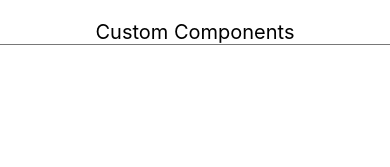
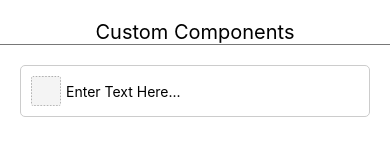
Before and after one commit to dev-fuad/FUComponents, a React Native app: screen / in a window 390 px wide. Shown: the top 167 px of the page. Built offline with nearby package versions, Linux system fonts and the light colour scheme.

Commit message:
Implemented custom text input with icon and validation

```diff
--- a/App.js
+++ b/App.js
@@ -2,12 +2,29 @@ import React from 'react';
 import { StyleSheet, Text, View } from 'react-native';
 
 import Navbar from './app/components/common/Navbar';
+import TextField from './app/components/common/TextField';
+
+import icon from './assets/icon.png';
 
 export default class App extends React.Component {
+  state = {
+    text: '',
+  };
+
   render() {
+    const { text } = this.state;
     return (
       <View style={styles.container}>
         <Navbar title="Custom Components" />
+        <View style={{ flex: 1, alignItems: 'stretch', padding: 20 }}>
+          <TextField
+            icon={icon}
+            placeholder="Enter Text Here..."
+            value={text}
+            onChangeText={text => this.setState({ text })}
+            validator={() => text.length > 4}
+          />
+        </View>
       </View>
     );
   }
--- /dev/null
+++ b/app/components/common/TextField.js
@@ -0,0 +1,84 @@
+import React, { Component } from 'react';
+import { StyleSheet, TextInput, View, Image } from 'react-native';
+
+const styles = StyleSheet.create({
+  container: {
+    flexDirection: 'row',
+    alignItems: 'stretch',
+
+    borderWidth: 1,
+    borderRadius: 5,
+    padding: 5,
+  },
+  icon: {
+    margin: 5,
+    maxHeight: 30,
+    maxWidth: 30,
+  },
+  input: {
+    flex: 1,
+  },
+});
+
+class TextField extends Component {
+  state = {
+    dirty: false,
+    borderColor: this.props.borderColor || '#CCC',
+  };
+
+  _onBlur = () => {
+    const { validator } = this.props;
+    const newState = {
+      dirty: true,
+    };
+    if (validator && !validator()) {
+      newState.borderColor = 'red';
+    } else {
+      newState.borderColor = '#CCC';
+    }
+
+    this.setState(newState);
+  }
+
+  render() {
+    const {
+      containerStyle,
+      style,
+      icon,
+      iconOnRight,
+      validation,
+      ...other
+    } = this.props;
+
+    const { borderColor } = this.state;
+
+    const computedStyles = StyleSheet.create({
+      container: {
+        flexDirection: iconOnRight ? 'row-reverse' : 'row',
+        borderColor,
+        ...containerStyle,
+      },
+    });
+
+    return (
+      <View style={[styles.container, computedStyles.container]}>
+        {
+          !!icon && (
+            <Image
+              style={styles.icon}
+              source={icon}
+              resizeMode="contain"
+            />
+          )
+        }
+        <TextInput
+          style={styles.input}
+          onBlur={this._onBlur}
+          {...other}
+        />
+      </View>
+    );
+  }
+}
+
+export default TextField;
```
